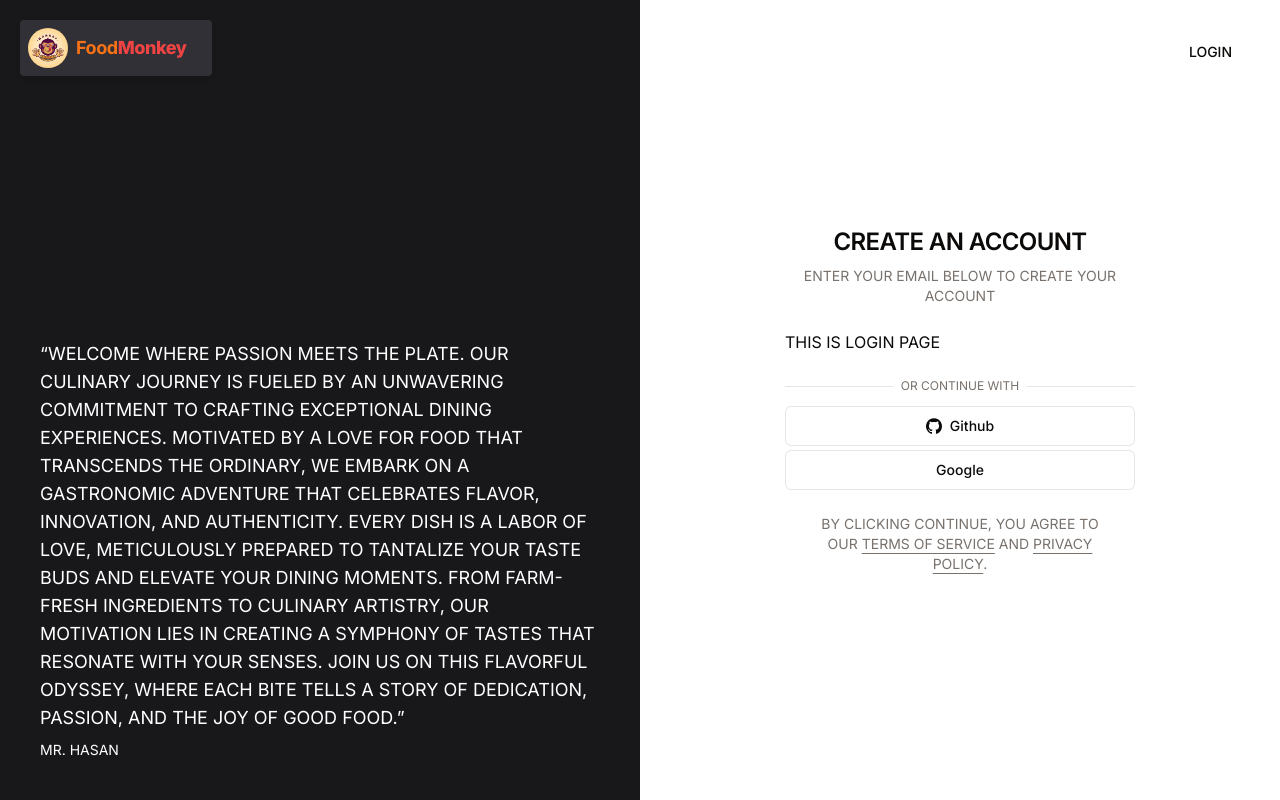
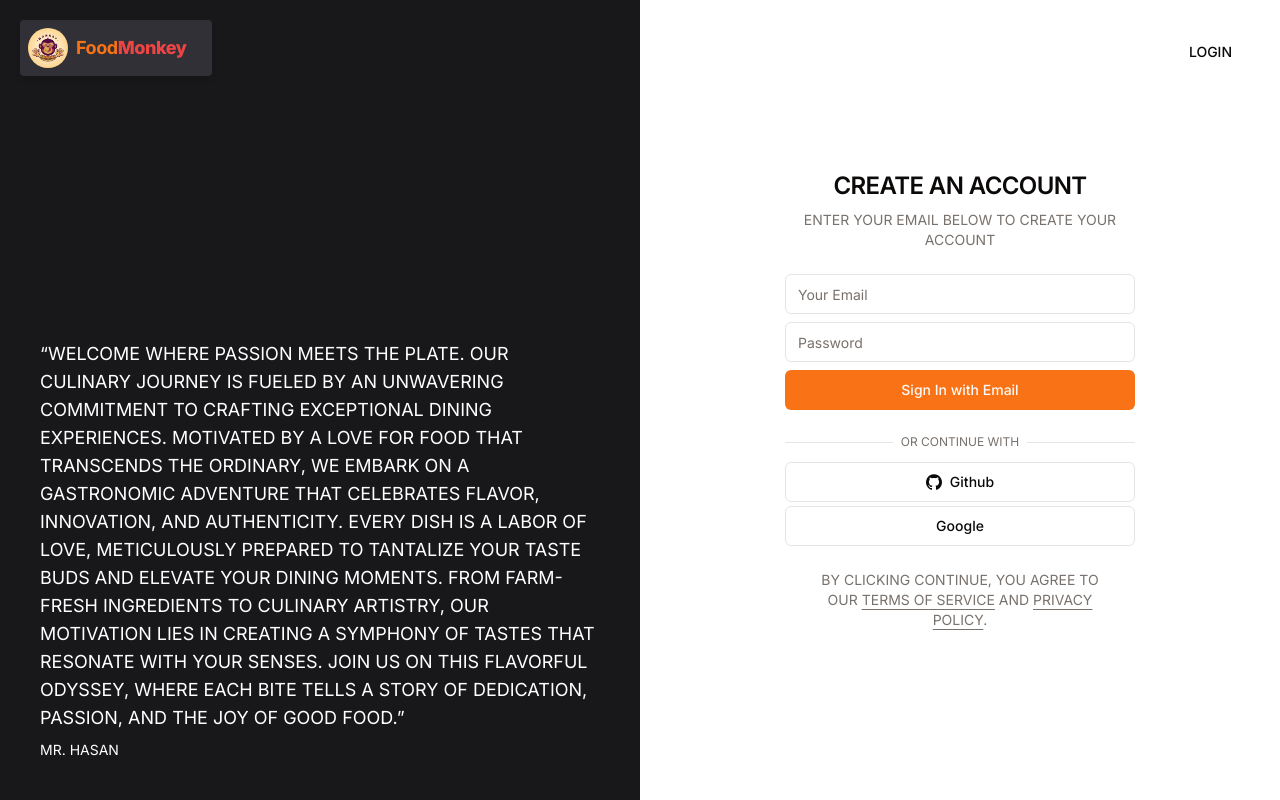
Before and after one commit to hasanshahriar32/restaurant-awesome, a Next.js app: page /login in a window 1280 px wide. Built offline with nearby package versions, Linux system fonts and the light colour scheme; no server answers.

Commit message:
Refactor login and register pages, add form validation and loading state

```diff
--- a/src/app/(auth)/login/page.tsx
+++ b/src/app/(auth)/login/page.tsx
@@ -1,7 +1,91 @@
-import React from "react";
+"use client";
 
-const LoginPage = () => {
-  return <div>This is login page</div>;
-};
+import * as React from "react";
+import { useLayoutEffect } from "react";
+import { cn } from "@/lib/utils";
+import { Icons } from "@/components/ui/icons";
+import { Input } from "@/components/ui/input";
+import { Label } from "@/components/ui/label";
+import { Button } from "@/components/ui/button";
+import { signIn } from "next-auth/react";
+import { useSession } from "next-auth/react";
+import { redirect } from "next/navigation";
+export default function LoginPage({ className, ...props }: any) {
+  const [isLoading, setIsLoading] = React.useState<boolean>(false);
+  const { data: session } = useSession();
+  // useLayoutEffect(() => {
+  //   if (session) {
+  //     redirect("/");
+  //   }
+  // }, [session]);
 
-export default LoginPage;
+  async function onSubmit(event: React.SyntheticEvent) {
+    event.preventDefault();
+    setIsLoading(true);
+    const form = event.currentTarget as HTMLFormElement;
+    const formData = new FormData(form);
+
+    const email = formData.get("email") as string;
+    const password = formData.get("password") as string;
+
+    console.log({ email, password });
+
+    try {
+      const data = await signIn("credentials", {
+        email,
+        password,
+        callbackUrl: "/",
+      });
+      console.log(data);
+      setIsLoading(false);
+    } catch (error: any) {
+      console.log(error);
+      setIsLoading(false);
+    }
+  }
+
+  return (
+    <div className={cn("grid gap-6", className)} {...props}>
+      <form onSubmit={onSubmit}>
+        <div className="grid gap-2">
+          <div className="grid gap-1">
+            <Label className="sr-only" htmlFor="email">
+              Email
+            </Label>
+            <Input
+              id="email"
+              name="email"
+              placeholder="Your Email"
+              type="email"
+              autoCapitalize="none"
+              autoComplete="email"
+              autoCorrect="off"
+              disabled={isLoading}
+            />
+          </div>
+          <div className="grid gap-1">
+            <Label className="sr-only" htmlFor="password">
+              password
+            </Label>
+            <Input
+              id="password"
+              name="password"
+              placeholder="Password"
+              type="password"
+              autoCapitalize="none"
+              autoComplete="password"
+              autoCorrect="off"
+              disabled={isLoading}
+            />
+          </div>
+          <Button disabled={isLoading}>
+            {isLoading && (
+              <Icons.spinner className="mr-2 h-4 w-4 animate-spin" />
+            )}
+            Sign In with Email
+          </Button>
+        </div>
+      </form>
+    </div>
+  );
+}
--- a/src/app/(auth)/register/page.tsx
+++ b/src/app/(auth)/register/page.tsx
@@ -44,7 +44,11 @@ export default function Register({ className, ...props }: any) {
         setIsLoading(false);
       } else if (res.status === 200) {
         // create a signin function
-
+        const data = await signIn("credentials", {
+          email,
+          password,
+          callbackUrl: "/",
+        });
         console.log(data);
         setIsLoading(false);
       }
--- a/src/app/(with-layout)/settings/page.tsx
+++ b/src/app/(with-layout)/settings/page.tsx
@@ -1,3 +1,10 @@
+
 export default function Settings() {
-  return <div>this is settings page</div>;
+
+
+  return (
+    <div>
+
+    </div>
+  );
 }
--- a/src/app/api/auth/[...nextauth]/route.ts
+++ b/src/app/api/auth/[...nextauth]/route.ts
@@ -1,40 +1,44 @@
-// import NextAuth from "next-auth";
-// import GithubProvider from "next-auth/providers/github";
-// import GoogleProvider from "next-auth/providers/google";
-
-// interface AuthOptions {
-//   providers: NextAuth.Provider[];
-//   // Add any other properties that authOptions might have
-// }
-
-// const authOptions: AuthOptions = {
-//   // Configure one or more authentication providers
-//   providers: [
-//     GithubProvider({
-//       clientId: process.env.GITHUB_ID!,
-//       clientSecret: process.env.GITHUB_SECRET!,
-//     }),
-//     GoogleProvider({
-//       clientId: process.env.GOOGLE_ID!,
-//       clientSecret: process.env.GOOGLE_SECRET!,
-//     }),
-//     // ...add more providers here
-//   ],
-// };
-
-// export const handler = NextAuth(authOptions);
-// export { handler as GET, handler as POST };
-
+import { PageProps } from "./../../../../../.next/types/app/api/auth/[...nextauth]/route";
+import bcrypt from "bcryptjs";
 import { NextApiHandler } from "next";
 import NextAuth from "next-auth";
 import GithubProvider from "next-auth/providers/github";
 import GoogleProvider from "next-auth/providers/google";
-// import { connectMongoDB } from "../../../../../db/mongoDB";
-// import User from "../../../../../Models/userSchema/userSchema";
 import CredentialsProvider from "next-auth/providers/credentials";
-// import bcrypt from "bcryptjs";
+import connect from "@/utils/db";
+import User from "@/models/User";
 const authOptions: any = {
   providers: [
+    CredentialsProvider({
+      id: "credentials",
+      name: "Credentials",
+      credentials: {
+        email: { label: "Email", type: "text" },
+        password: { label: "Password", type: "password" },
+      },
+
+      async authorize(credentials: any) {
+        connect();
+        try {
+          const user = await User.findOne({ email: credentials.email });
+          console.log(user);
+          if (!user) throw new Error("No user found");
+          if (user) {
+            const isValid = await bcrypt.compare(
+              credentials.password,
+              user.password
+            );
+            if (isValid) {
+              return user;
+            }
+            if (!isValid) throw new Error("Could not log you in");
+          }
+        } catch (error: any) {
+          throw new Error(error.message);
+        }
+      },
+    }),
+
     GithubProvider({
       clientId: process.env.GITHUB_ID!,
       clientSecret: process.env.GITHUB_SECRET!,
--- a/src/app/layout.tsx
+++ b/src/app/layout.tsx
@@ -11,6 +11,16 @@ const inter = Inter({ subsets: ["latin"] });
 export const metadata: Metadata = {
   title: "Create Next App",
   description: "Generated by create next app",
+  metadataBase: new URL(process.env.NEXTAUTH_URL || "https://restaurant-awesome.vercel.app/"),
+  alternates: {
+    canonical: "/",
+    languages: {
+      "en-US": "/en-US",
+    },
+  },
+  openGraph: {
+    images: "/opengraph-image.png",
+  },
 };
 
 export default async function RootLayout({
--- a/src/components/shared/NavItems/DataFetch.tsx
+++ b/src/components/shared/NavItems/DataFetch.tsx
@@ -6,7 +6,9 @@ const path = require("path");
 dotenv.config({ path: path.join(process.cwd(), ".env.local") });
 
 export const TrendyMenu = async () => {
-  const menuUrl = `${process.env.BACKEND_URL || "http://localhost:5000"}/navMenu`;
+  const menuUrl = `${
+    process.env.BACKEND_URL || "https://r7j3ddww-5000.inc1.devtunnels.ms"
+  }/navMenu`;
   const res = await fetch(menuUrl, {
     next: {
       revalidate: 3600,
```
Also changed, not shown: 1 other file (tests, documents, lock files or other folders).
